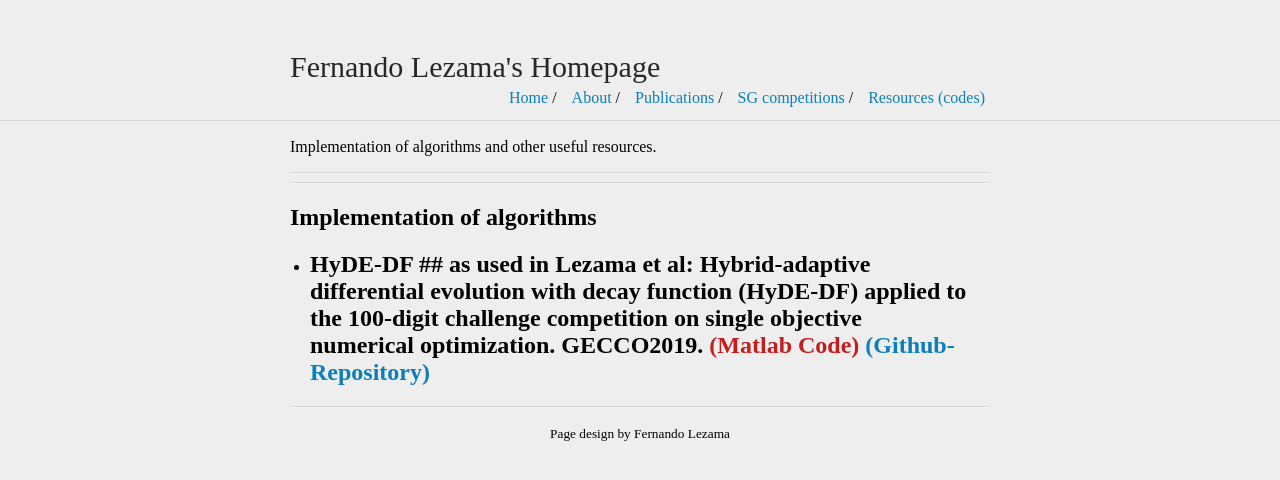
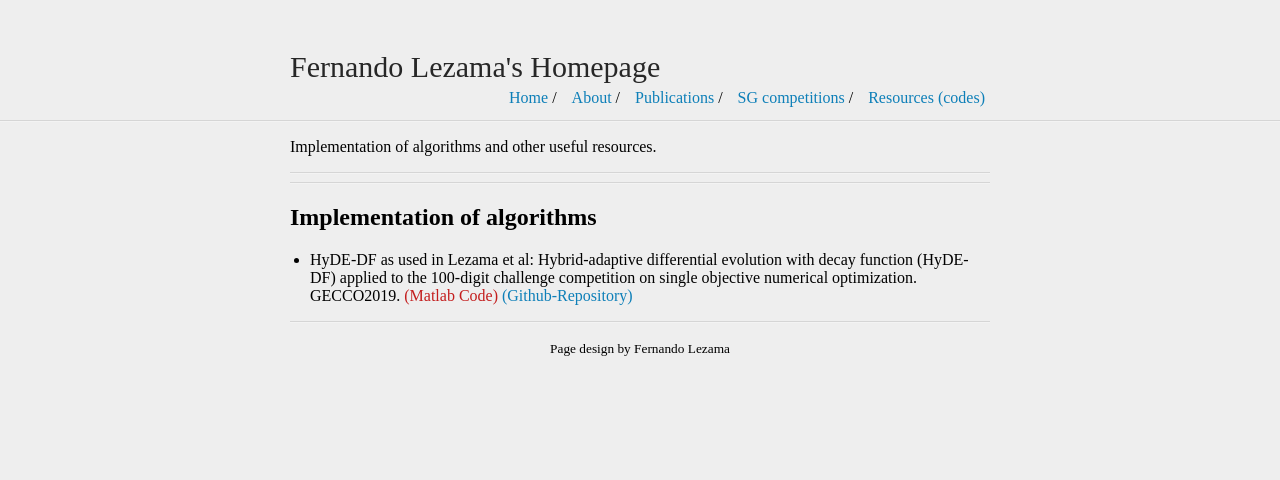
Before and after one commit to fernandolezama/fernandolezama.github.io, a Jekyll site: the page built from CodesImple.md, in a window 1280 px wide. Shown: the top 480 px of the page. Built offline with Jekyll 4.4.1, drawn with Linux system fonts in a browser that asks for light colours.

Commit message:
Update CodesImple.md

```diff
--- a/CodesImple.md
+++ b/CodesImple.md
@@ -12,4 +12,4 @@ Implementation of algorithms and other useful resources.
 ## Implementation of algorithms
 
 
-* ## HyDE-DF ## as used in Lezama et al: Hybrid-adaptive differential evolution with decay function (HyDE-DF) applied to the 100-digit challenge competition on single objective numerical optimization. GECCO2019. [<span style="color:#C31D1D;">(Matlab Code)</span>](code/100-Digits-93Score-master.rar) [(Github-Repository)](https://github.com/fernandolezama/100-Digit-HyDEDF-93Digits)
+* HyDE-DF as used in Lezama et al: Hybrid-adaptive differential evolution with decay function (HyDE-DF) applied to the 100-digit challenge competition on single objective numerical optimization. GECCO2019. [<span style="color:#C31D1D;">(Matlab Code)</span>](code/100-Digits-93Score-master.rar) [(Github-Repository)](https://github.com/fernandolezama/100-Digit-HyDEDF-93Digits)
```
